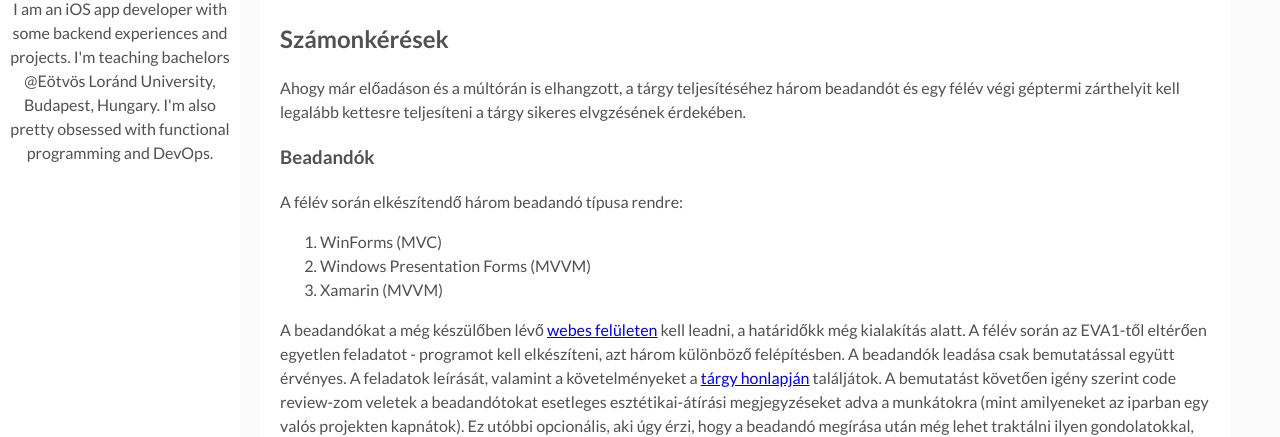
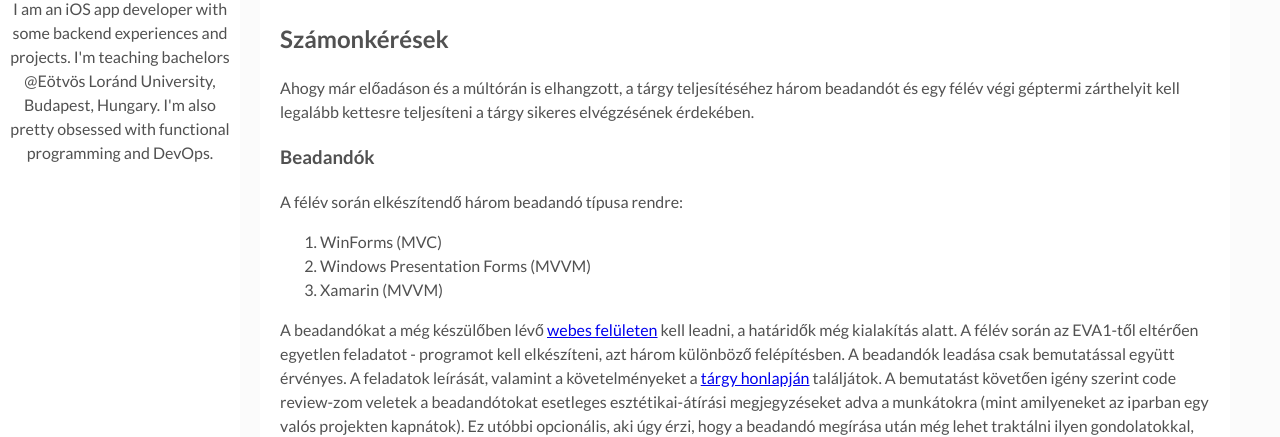
Before and after one commit to rockkid777/rockkid777.github.io, a Jekyll site: the page built from _posts/2017-09-18-eva2-2017-osz.md, in a window 1280 px wide and 900 px high, scrolled down 501 px. Shown: the part 182-619 px from the top of the window. Built offline with Jekyll 4.4.1, drawn with Linux system fonts in a browser that asks for light colours.

Commit message:
typo fix

```diff
--- a/_posts/2017-09-18-eva2-2017-osz.md
+++ b/_posts/2017-09-18-eva2-2017-osz.md
@@ -13,7 +13,7 @@ Ennek a bejegyzésnek szimplán két célja van:
 ## Számonkérések
 
 Ahogy már előadáson és a múltórán is elhangzott, a tárgy teljesítéséhez három beadandót és egy félév végi géptermi
-zárthelyit kell legalább kettesre teljesíteni a tárgy sikeres elvgzésének érdekében.
+zárthelyit kell legalább kettesre teljesíteni a tárgy sikeres elvégzésének érdekében.
 
 ### Beadandók
 
@@ -22,7 +22,7 @@ A félév során elkészítendő három beadandó típusa rendre:
  2. Windows Presentation Forms (MVVM)
  3. Xamarin (MVVM)
 
-A beadandókat a még készülőben lévő [webes felületen][bead] kell leadni, a határidőkk még kialakítás alatt.
+A beadandókat a még készülőben lévő [webes felületen][bead] kell leadni, a határidők még kialakítás alatt.
 A félév során az EVA1-től eltérően egyetlen feladatot - programot kell elkészíteni, azt három különböző felépítésben.
 A beadandók leadása csak bemutatással együtt érvényes. A feladatok leírását, valamint a követelményeket a
 [tárgy honlapján][eva2-home] találjátok. A bemutatást követően igény szerint code review-zom veletek a
```
